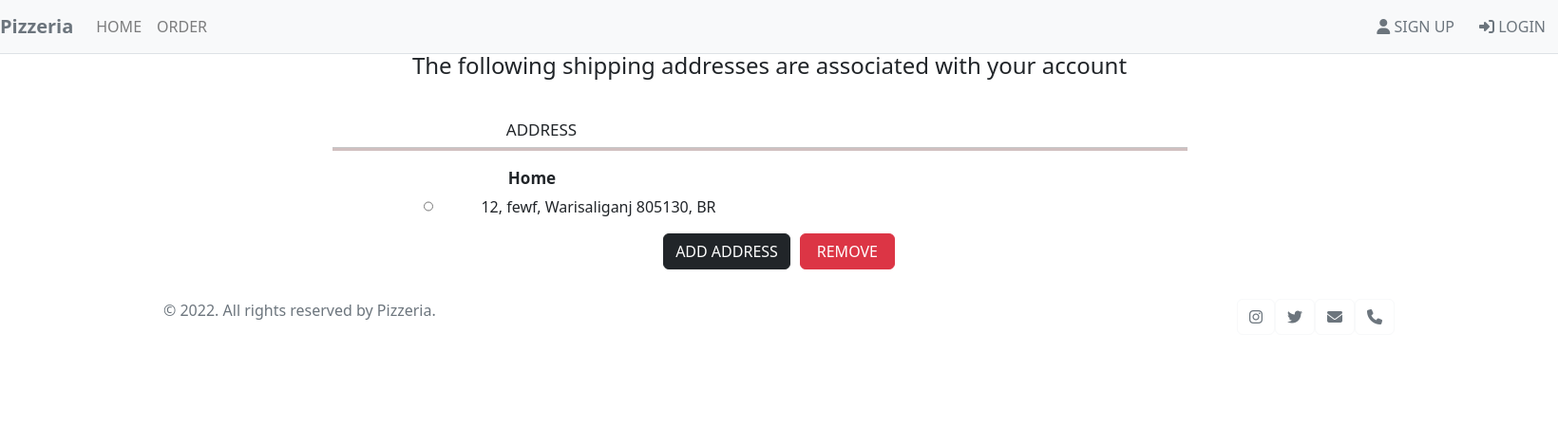
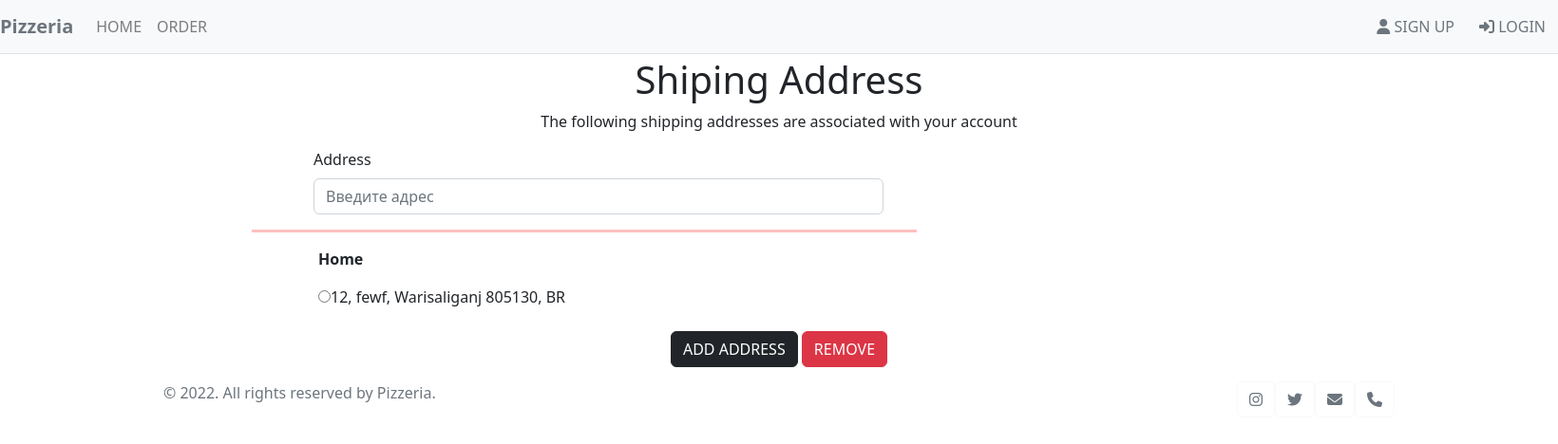
Before and after one commit to AliaksPaul/PizzaShop, a Django app: template templates/address/shipping_addresses.html in a window 1640 px wide. Shown: the top 468 px of the page at 95% size. Run offline with Django 4.2, Linux system fonts and the light colour scheme; the template is opened without the code that fills it, so the values that code supplies are empty; some libraries are stand-ins or nearby versions.

Commit message:
fix-shipping

```diff
--- a/address/urls.py
+++ b/address/urls.py
@@ -1,5 +1,7 @@
 from django.contrib import admin
 from django.urls import path, include
+from . import views
+
 
 urlpatterns = [
 
--- a/release_notes.txt
+++ b/release_notes.txt
@@ -1 +1 @@
-created API application and menu model serializers
+corrected shipping address
--- a/templates/address/shipping_addresses.html
+++ b/templates/address/shipping_addresses.html
@@ -3,14 +3,23 @@
 {% block content %}
 
 <form action="#" method="POST" enctype="multipart/form-data">
-    <div class="text-center">
-        <h1 style="height:20px; width:1000px; margin-left: 300px; margin-bottom: 35px;"> Shipping Addresses </h1>
-        <h4 style="width: 1620px; margin-left: 0px; text-align: center; margin-bottom: 40px;"> The following shipping addresses are associated with your account </h4>
-        <p style="font-size: 17px; height: 15px; margin-right: 500px;"> ADDRESS </p>
-        <hr style="background:rgb(75, 9, 9); height:3px; width:900px; margin-left: 350px;">
-        <p style="font-size: 17px; height: 15px; margin-right: 520px;"><b>Home</b></p>
-        <p style="margin-left: 300px; width: 600px;"><input type='radio' name="radio" value="" style="margin-right: 50px; width: 10px;">12, fewf, Warisaliganj 805130, BR</p>
-        <p ><a href="#" type="submit" class="btn btn-dark">ADD ADDRESS</a><a href="#" type="submit" class="btn btn-danger" style="width : 100px; margin-left: 10px;">REMOVE</a></p>
+    <div>
+        <h1 class="text-center" style="margin-top: 60px">Shiping Address</h1>
+        <p class="text-center">The following shipping addresses are associated with your account</p>
+        <div class="mb-3" style="width: 600px; margin-left: 330px">
+            <label style="width: 200px" for="formGroupExampleInput" class="form-label">Address</label>
+            <input type="text" class="form-control" id="formGroupExampleInput" placeholder="Введите адрес">
+        </div>
+        <hr style="margin-left: 265px; width: 700px; color: red;  border-width: 3px;">
+        <div style="margin-left: 335px">
+            <p><b>Home</b></p>
+            <input style="widght: 200px" type="radio" name="Home" value="">12, fewf, Warisaliganj 805130, BR
+        </div>
+        <br>
+        <div class="text-center" >
+            <button type="button" class="btn btn-dark">ADD ADDRESS</button>
+            <button type="button" class="btn btn-danger">REMOVE</button>
+        </div>
     </div>
 </form>
 
```
Also changed, not shown: 2 other files.
